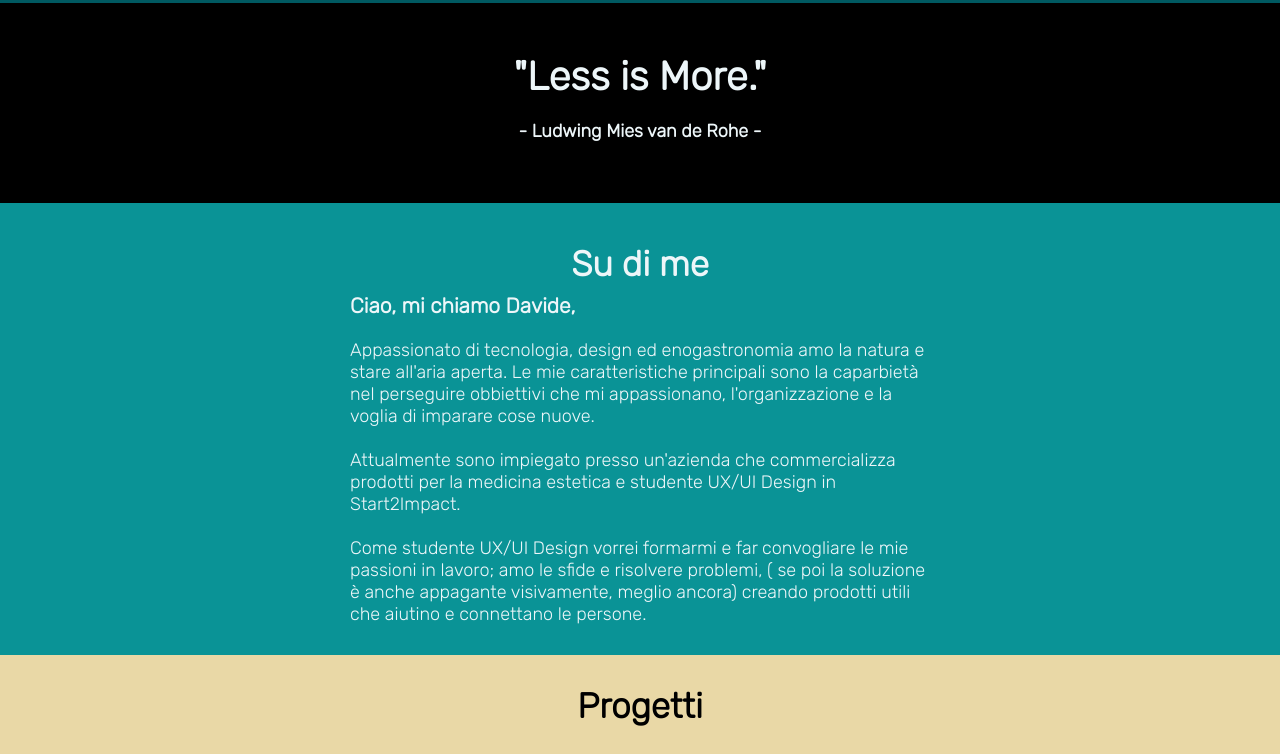
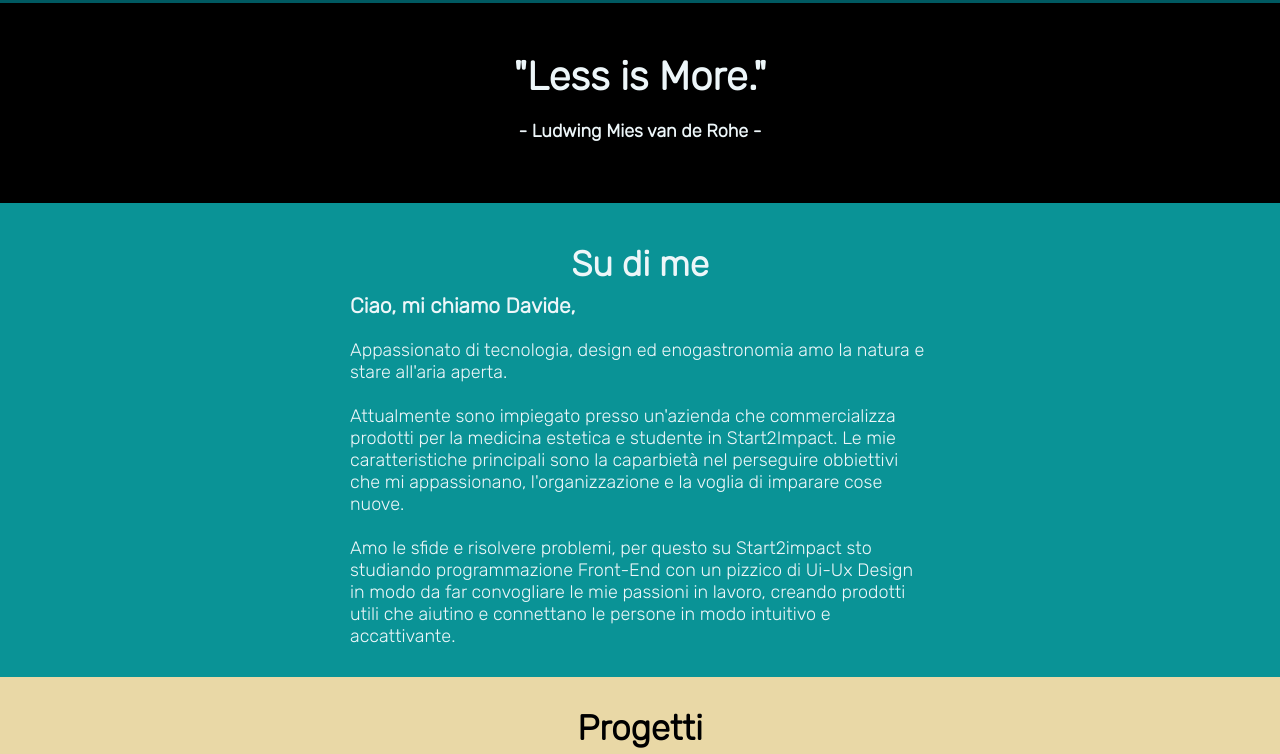
Before and after one commit to DavideDeFanti/HTML-CSS-Start2impact, a plain HTML site: page index.html in a window 1280 px wide. Shown: the part 797-1551 px from the top of the page. Drawn offline with Linux system fonts and the light colour scheme.

Commit message:
Aggiornato sottotitolo e Bio

```diff
--- a/index.html
+++ b/index.html
@@ -29,7 +29,7 @@
         <img src="img/io.jpg" alt="foto-icona" height="300" width="220" />
         <h1>Davide De Fanti</h1>
         <p>
-          <strong>Studente Ux Ui Design in Start2Impact</strong>
+          <strong>Studente Ui-Ux Developer in Start2Impact</strong>
         </p>
         <i
           class="fas fa-arrow-circle-down fa-3x style="
@@ -50,19 +50,19 @@
         <p>
           <br />
           Appassionato di tecnologia, design ed enogastronomia amo la natura e
-          stare all'aria aperta. Le mie caratteristiche principali sono la
-          caparbietà nel perseguire obbiettivi che mi appassionano,
-          l'organizzazione e la voglia di imparare cose nuove. <br />
+          stare all'aria aperta. <br />
           <br />
           Attualmente sono impiegato presso un'azienda che commercializza
-          prodotti per la medicina estetica e studente UX/UI Design in
-          Start2Impact. <br />
+          prodotti per la medicina estetica e studente in Start2Impact. Le mie
+          caratteristiche principali sono la caparbietà nel perseguire
+          obbiettivi che mi appassionano, l'organizzazione e la voglia di
+          imparare cose nuove. <br />
           <br />
-
-          Come studente UX/UI Design vorrei formarmi e far convogliare le mie
-          passioni in lavoro; amo le sfide e risolvere problemi, ( se poi la
-          soluzione è anche appagante visivamente, meglio ancora) creando
-          prodotti utili che aiutino e connettano le persone.
+          Amo le sfide e risolvere problemi, per questo su Start2impact sto
+          studiando programmazione Front-End con un pizzico di Ui-Ux Design in
+          modo da far convogliare le mie passioni in lavoro, creando prodotti
+          utili che aiutino e connettano le persone in modo intuitivo e
+          accattivante.
         </p>
       </div>
     </section>
```
